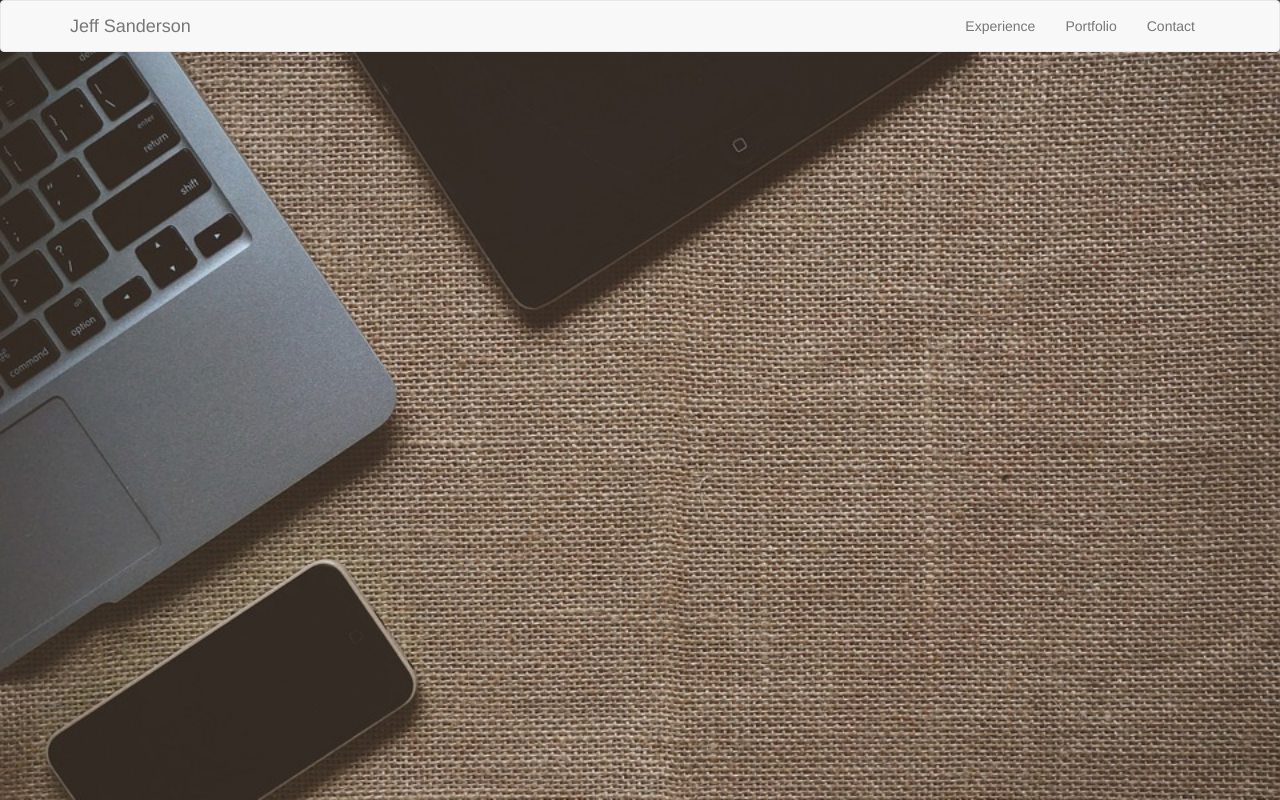
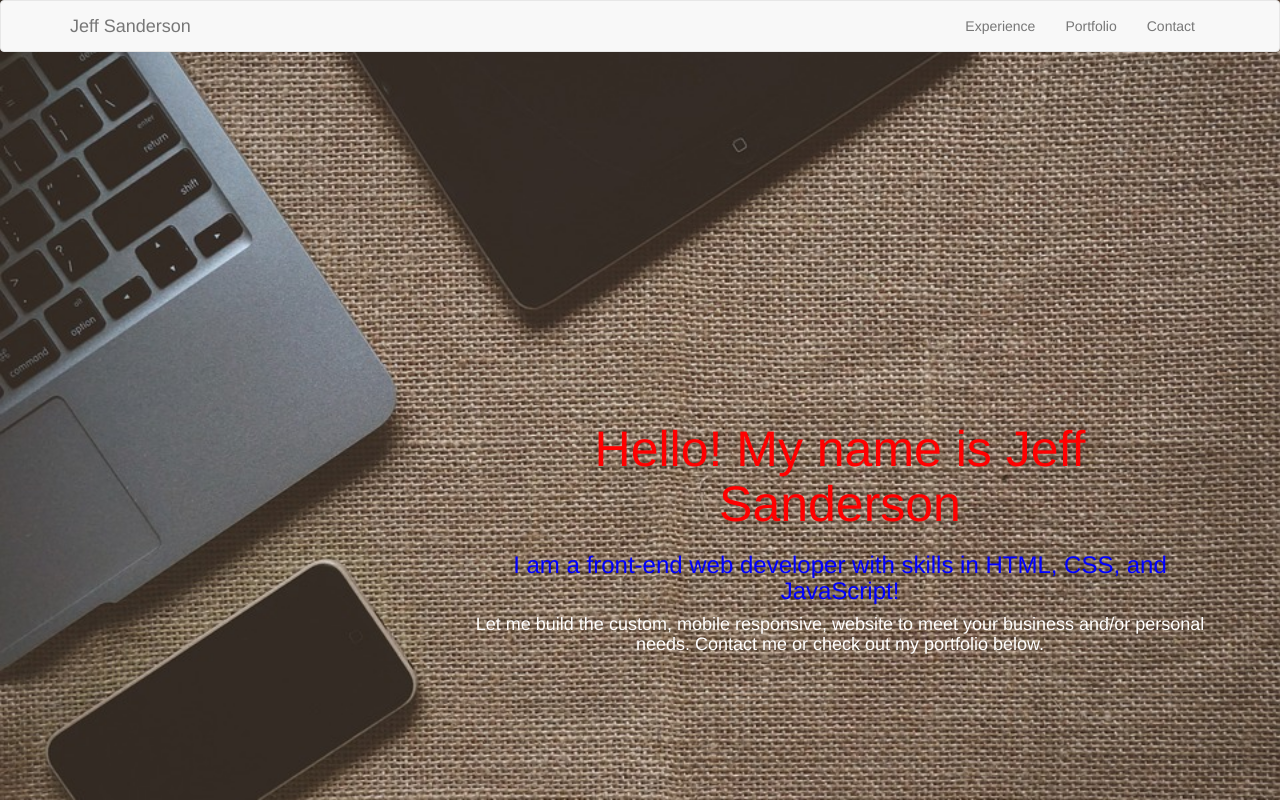
Before and after one commit to AkriasMedia/Jeff-Sanderson, a plain HTML site: page index.html in a window 1280 px wide. Drawn offline with nearby package versions, Linux system fonts and the light colour scheme.

Commit message:
changes to text
configuring location and fonts

```diff
--- a/index.css
+++ b/index.css
@@ -1,4 +1,26 @@
 body {
 	background-image: url("Photos/sackcloth-1280540_960_720.jpg");
 	background-size: cover;
+	background-repeat: none;
 }
+
+h1 {
+	margin-top: 350px;
+	margin-left: 400px;
+	text-align: center;
+	font-size: 50px;
+	color: red;
+
+}
+
+h3 {
+	margin-left: 400px;
+	text-align: center;
+	color: blue;
+}
+
+h4 {
+	margin-left: 400px;
+	text-align: center;
+	color: white;
+}
--- a/index.html
+++ b/index.html
@@ -27,6 +27,11 @@
 	</div>
 	</nav>
 
+<div class=container>
+	<h1>Hello! My name is Jeff Sanderson</h1>
+	<h3>I am a front-end web developer with skills in HTML, CSS, and JavaScript!</h3>
+	<h4>Let me build the custom, mobile responsive, website to meet your business and/or personal needs. Contact me or check out my portfolio below.</h4>
+</div>
 
 </body>
 </html>
```
